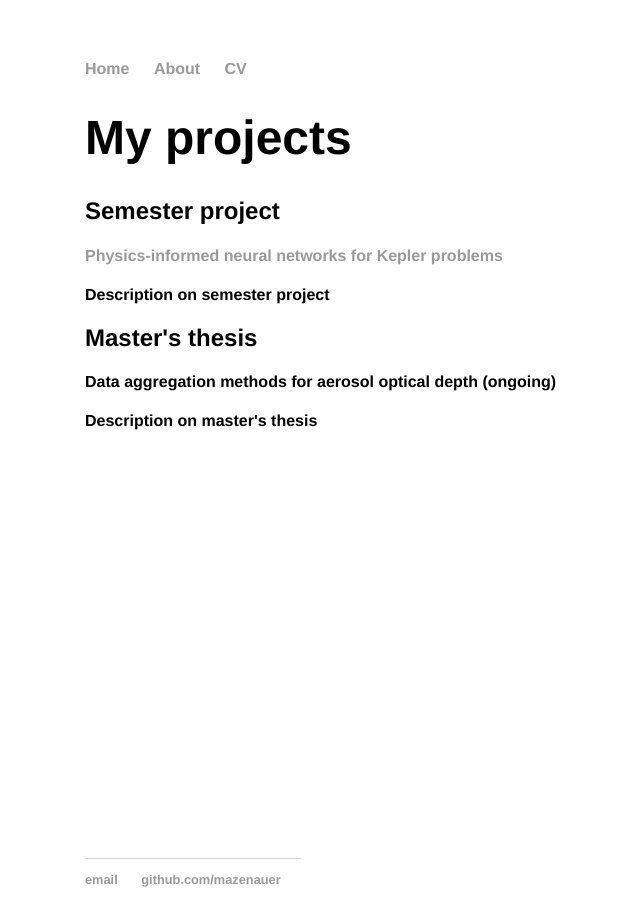
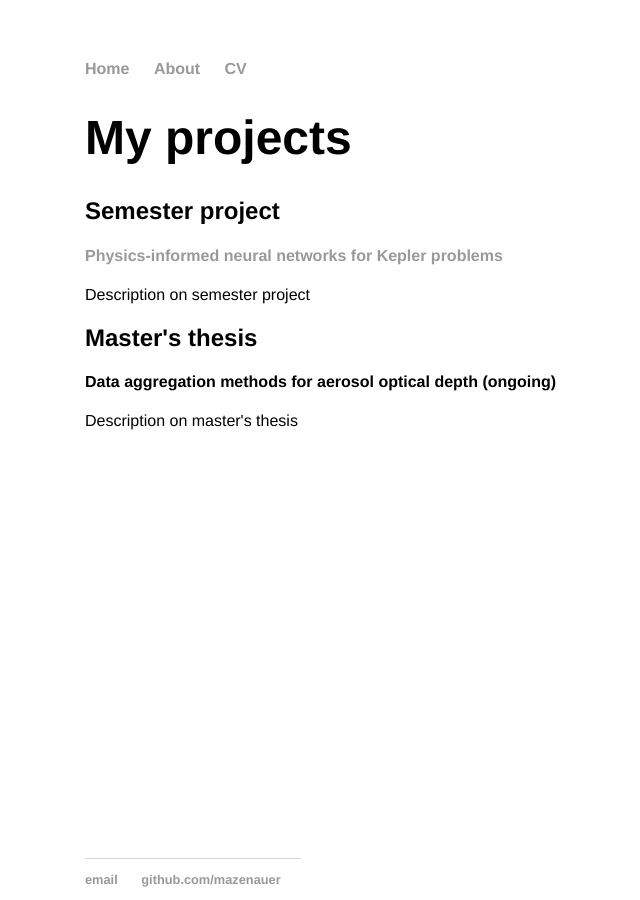
Before and after one commit to mazenauer/mazenauer.github.io, a Jekyll site: the page built from about/projects.html, in a window 1280 px wide. Shown: the whole page, without its empty margins (107-747 px from the left). Built offline with Jekyll 4.4.1, drawn with Linux system fonts in a browser that asks for light colours.

Commit message:
Update projects.html

```diff
--- a/about/projects.html
+++ b/about/projects.html
@@ -8,12 +8,12 @@ title: My projects
   <nav>
     <ul>
 
-      <li> <h2>Semester project</h2>
+      <li style="font-weight:normal;"> <h2>Semester project</h2>
           <h4><a href="https://github.com/mazenauer/Kepler-PINN">Physics-informed neural networks for Kepler problems</a></h4>
           Description on semester project
       </li>
 
-      <li> <h2>Master's thesis</h2>
+      <li style="font-weight:normal;"> <h2>Master's thesis</h2>
           <h4>Data aggregation methods for aerosol optical depth (ongoing)</h4>
           Description on master's thesis
       </li>
```
